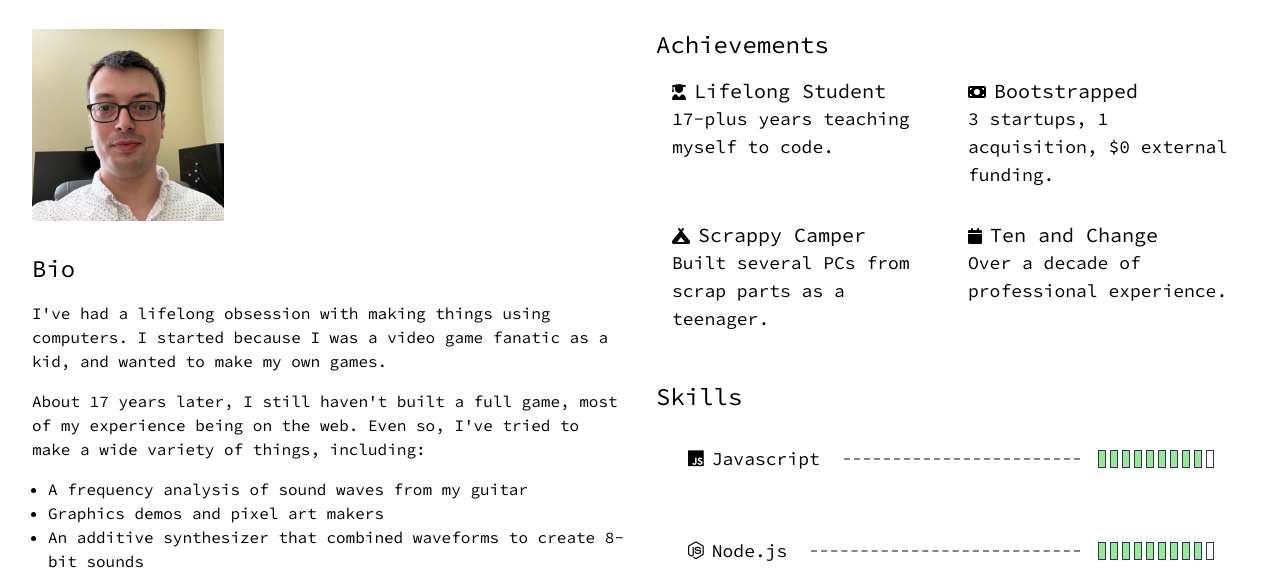
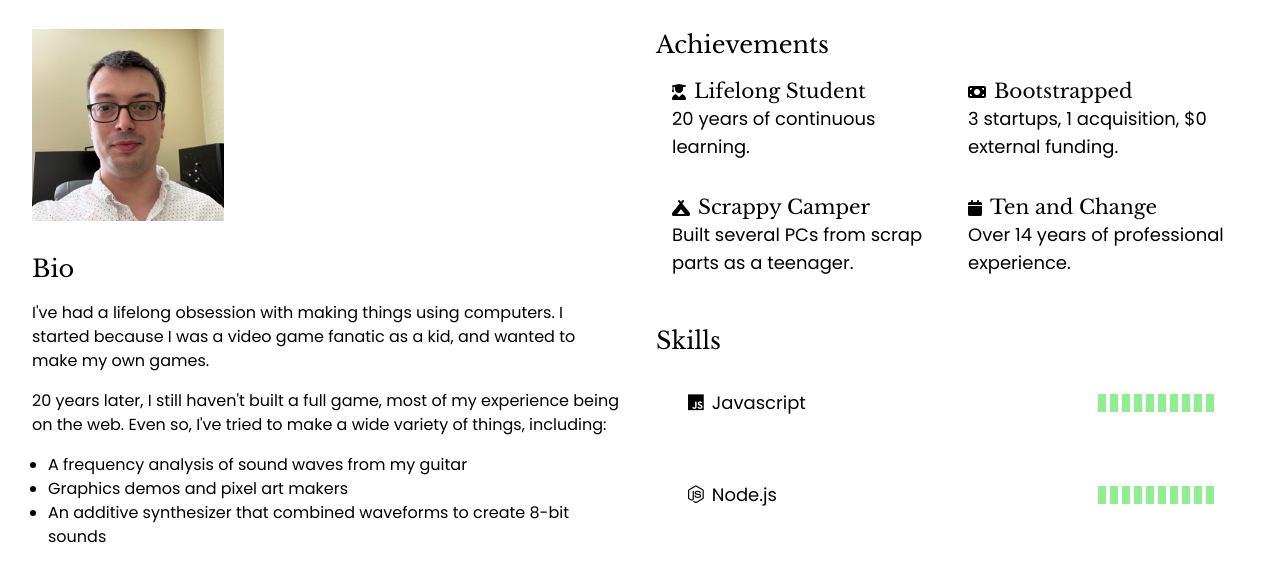
Before and after one commit to ajpocus/austinpocus.com, an Eleventy site: page index.njk in a window 1280 px wide. Shown: the part 99-667 px from the top of the page. Built offline with nearby package versions, Linux system fonts and the light colour scheme; Eleventy itself is replaced by a stand-in of ours; files that its build step writes are made by us from their sources.

Commit message:
revamp wip

```diff
--- a/_data/info.json
+++ b/_data/info.json
@@ -3,7 +3,7 @@
         {
             "icon": "fa-user-graduate",
             "name": "Lifelong Student",
-            "description": "17-plus years teaching myself to code."
+            "description": "20 years of continuous learning."
         },
         {
             "icon": "fa-money-bill",
@@ -18,19 +18,19 @@
         {
             "icon": "fa-calendar",
             "name": "Ten and Change",
-            "description": "Over a decade of professional experience."
+            "description": "Over 14 years of professional experience."
         }
     ],
     "skills": [
         {
             "icon": "fa-js",
             "name": "Javascript",
-            "value": 9
+            "value": 10
         },
         {
             "icon": "fa-node-js",
             "name": "Node.js",
-            "value": 9
+            "value": 10
         },
         {
             "icon": "fa-react",
@@ -40,7 +40,7 @@
         {
             "icon": "fa-cloud",
             "name": "Web APIs",
-            "value": 8
+            "value": 9
         },
         {
             "icon": "fa-linux",
@@ -50,12 +50,12 @@
         {
             "icon": "fa-python",
             "name": "Python",
-            "value": 5
+            "value": 7
         },
         {
             "icon": "fa-gem",
             "name": "Ruby",
-            "value": 4
+            "value": 5
         },
         {
             "icon": "fa-rust",
--- a/css/index.css
+++ b/css/index.css
@@ -1,9 +1,21 @@
 :root {
-	--base-color: #338;
-	--text-color: #335;
-	--link-color: #0158DB;
-	--visited-link-color: #3585fe;
-	--border-color: #666c;
+	--atomic-tangerine: #f98948ff;
+	--picton-blue: #00a6fbff;
+	--oxford-blue: #031d44ff;
+	--ash-gray: #a5ae9eff;
+	--dark-purple: #27213cff;
+}
+
+body {
+  font-family: "Poppins", sans-serif;
+  font-weight: 400;
+  font-style: normal;
+}
+
+h1, h2, h3, h4, h5, h6 {
+  font-family: "Libre Baskerville", serif;
+  font-weight: 400;
+  font-style: normal;
 }
 
 * {
@@ -31,3 +43,14 @@
 .dash {
 	border-bottom: 2px dashed var(--border-color);
 }
+
+@media (prefers-color-scheme: dark) {
+  body {
+    color: #eee;
+    background: var(--dark-purple);
+  }
+
+  body a {
+    color: #809fff;
+  }
+}
--- a/index.njk
+++ b/index.njk
@@ -7,26 +7,27 @@
 		<link rel="icon" href="/favicon.png">
 		<link rel="preconnect" href="https://fonts.googleapis.com">
 		<link rel="preconnect" href="https://fonts.gstatic.com" crossorigin>
-		<link href="https://fonts.googleapis.com/css2?family=Source+Code+Pro:ital,wght@0,400;0,700;1,400;1,700&display=swap" rel="stylesheet">
+		<link href="https://fonts.googleapis.com/css2?family=Libre+Baskerville:ital,wght@0,400;0,700;1,400&family=Poppins:ital,wght@0,100;0,200;0,300;0,400;0,500;0,600;0,700;0,800;0,900;1,100;1,200;1,300;1,400;1,500;1,600;1,700;1,800;1,900&display=swap" rel="stylesheet">
 		<script src="https://cdn.tailwindcss.com"></script>
 		<script src="https://kit.fontawesome.com/cc7111bda4.js" crossorigin="anonymous"></script>
-		<script>
+		<!-- <script>
 			tailwind.config = {
 				theme: {
 					extend: {
 						fontFamily: {
-							'source-code-pro': ['Source Code Pro', 'monospace']
+							'libre-baskerville': ['Libre Baskerville', 'serif'],
+							'poppins': ['Poppins', 'sans-serif']
 						},
 					},
 				}
 			}
-		</script>
+		</script> -->
 		<link rel="stylesheet" href="/css/index.css">
 	</head>
 
 	<body>
-		<div class="font-source-code-pro p-8">
-			<header class="lg:flex lg:justify-between items-baseline">
+		<div class="font-merriweather p-8">
+			<header class="font-space-mono lg:flex lg:justify-between items-baseline">
 				<div>
 					<a class="link" href="/"><h1 class="text-4xl">Austin Pocus</h1></a>
 					<aside>My personal site</aside>
@@ -36,21 +37,21 @@
 					<a class="link text-lg underline decoration-double underline-offset-8 mr-2" href="https://blog.austinpocus.com">Blog</a>
 					<a class="link text-lg underline decoration-double underline-offset-8 mx-2" href="https://github.com/ajpocus">Github</a>
 					<a class="link text-lg underline decoration-double underline-offset-8 mx-2" href="https://linkedin.com/in/austin-pocus">LinkedIn</a>
-					<a class="link text-lg underline decoration-double underline-offset-8 ml-2" href="https://twitter.com/AustinPocus">Twitter</a>
+					<a class="link text-lg underline decoration-double underline-offset-8 ml-2" href="https://bsky.app/profile/ajpocus.bsky.social">Bluesky</a>
 				</div>
 			</header>
 
 			<main class="flex-1 lg:flex">
 				<section class="lg:flex-1 lg:mr-8">
 					<figure class="flex my-8">
-						<img class="h-64 lg:h-48" src="/img/me22.jpeg">
+						<img class="h-64 lg:h-48" src="/img/me.jpeg">
 					</figure>
 
-					<h2 class="text-2xl">Bio</h2>
+					<h2 class="font-space-mono text-2xl">Bio</h2>
 
 					<p class="my-4">I've had a lifelong obsession with making things using computers. I started because I was a video game fanatic as a kid, and wanted to make my own games.</p>
 
-					<p class="my-4">About 17 years later, I still haven't built a full game, most of my experience being on the web. Even so, I've tried to make a wide variety of things, including:</p>
+					<p class="my-4">20 years later, I still haven't built a full game, most of my experience being on the web. Even so, I've tried to make a wide variety of things, including:</p>
 
 					<ul class="list-disc ml-4">
 						<li>A frequency analysis of sound waves from my guitar</li>
@@ -63,7 +64,7 @@
 
 				<section class="lg:flex-1">
 					<div class="heading-group mt-8">
-						<h2 class="text-2xl">Achievements</h2>
+						<h2 class="font-space-mono text-2xl">Achievements</h2>
 					</div>
 
 					<ul class="flex flex-wrap">
@@ -71,7 +72,7 @@
 							<li class="w-1/2 p-4 flex-initial">
 								<header class="flex items-baseline">
 									<i class="fas {{ feat.icon }}"></i>
-									<h3 class="text-xl mx-2">{{ feat.name }}</h3>
+									<h3 class="font-space-mono text-xl mx-2">{{ feat.name }}</h3>
 								</header>
 
 								<div class="text-lg">
@@ -82,7 +83,7 @@
 					</ul>
 
 					<div class="heading-group mt-8">
-						<h2 class="text-2xl">Skills</h2>
+						<h2 class="font-space-mono text-2xl">Skills</h2>
 					</div>
 
 					<ul class="w-full lg:flex lg:flex-wrap lg:flex-initial">
@@ -111,7 +112,7 @@
 			</main>
 
 			<footer class="flex justify-between mt-8">
-				<p>&copy; Copyright 2021 Austin Pocus. All rights reserved.</p>
+				<p>&copy; Copyright {{ page.date.getFullYear() }} Austin Pocus. All rights reserved.</p>
 				<a class="link" href="https://github.com/ajpocus/austinpocus.com">View source</a>
 			</footer>
 		</div>
--- a/package.json
+++ b/package.json
@@ -5,7 +5,7 @@
   "main": "index.js",
   "scripts": {
     "build": "npx @11ty/eleventy",
-    "serve": "npx @11ty/eleventy --serve"
+		"start": "npx @11ty/eleventy --serve --quiet"
   },
   "repository": {
     "type": "git",
```
Also changed, not shown: img/me.jpeg (added), img/me22.jpeg (deleted).
